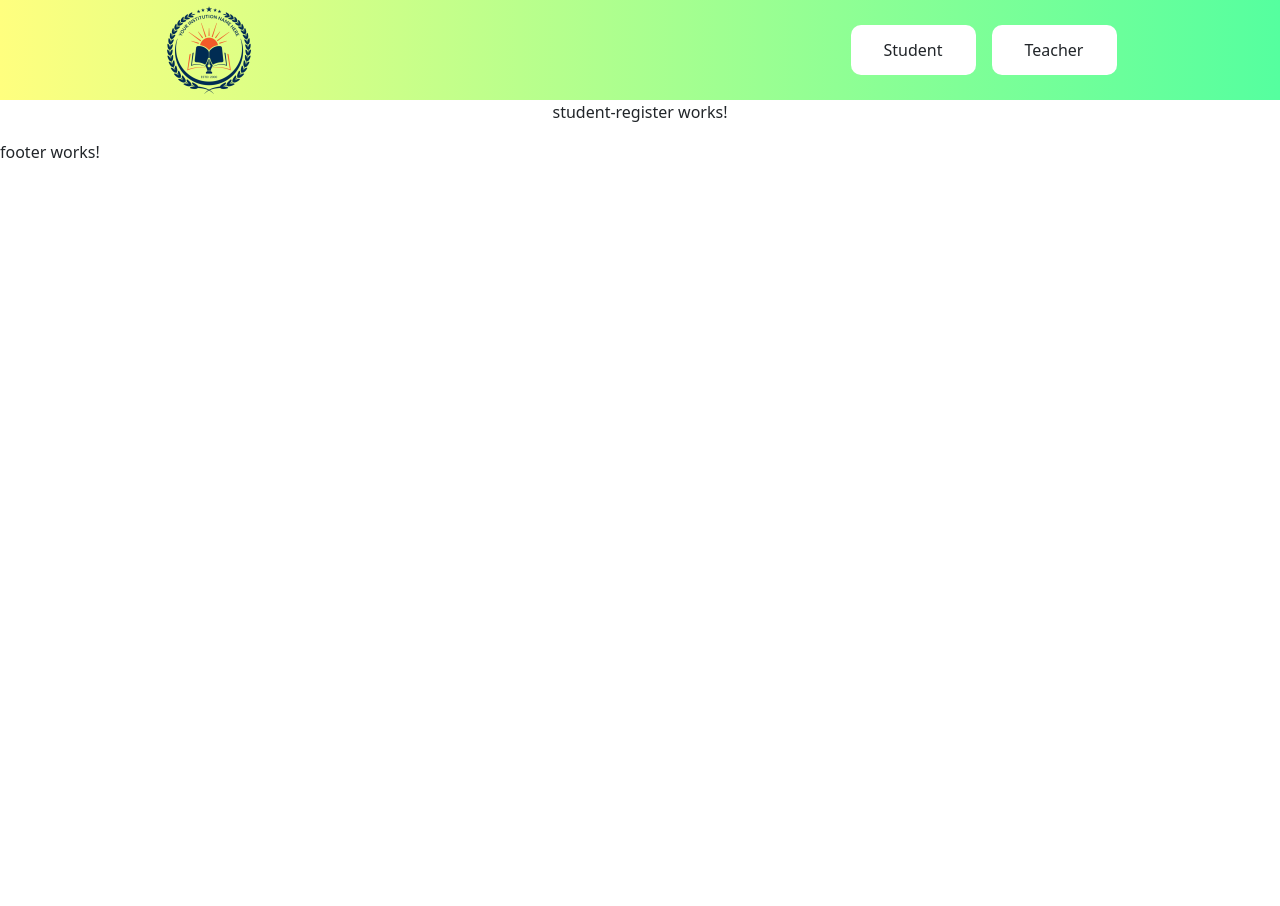
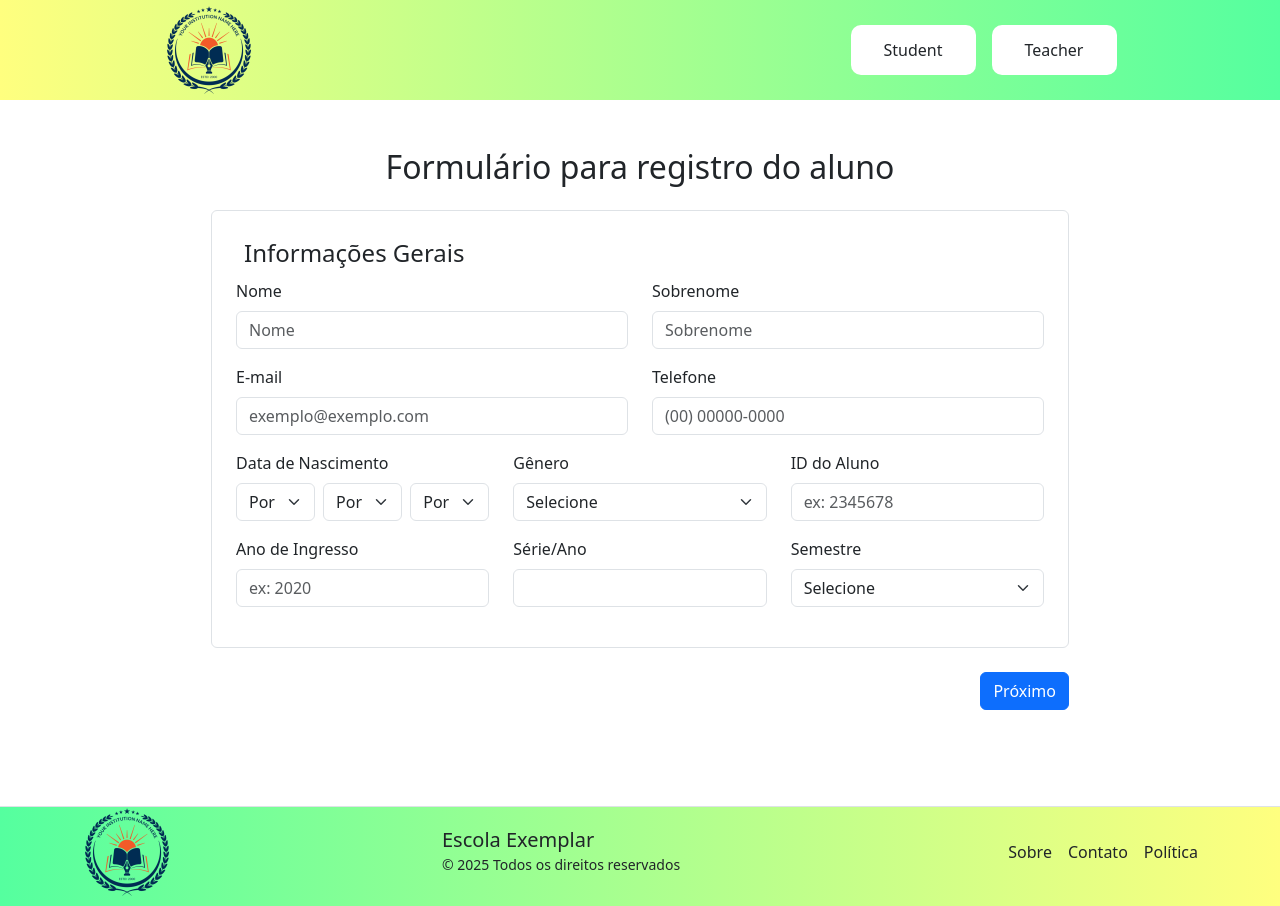
Before and after one commit to MattheausHoffman/School-Registration, an Angular app: page / in a window 1280 px wide. Before the commit the page ends 800 px from the top, so only its background shows below. Built offline with nearby package versions, Linux system fonts and the light colour scheme.

Commit message:
feat: Implement Footer and Student Registration components | update styles and templates

```diff
--- a/angular.json
+++ b/angular.json
@@ -105,5 +105,8 @@
         }
       }
     }
+  },
+  "cli": {
+    "analytics": false
   }
 }
--- a/src/app/components/footer/footer.component.css
+++ b/src/app/components/footer/footer.component.css
@@ -0,0 +1,14 @@
+.container-geral {
+  background: linear-gradient(0.25turn, #55ff9f, #ffff7f);
+  height: 100px;
+}
+
+.logo-container {
+  display: flex;
+  align-items: center;
+}
+
+.logo-container img{
+  max-width: 25%;
+  height: auto;
+}
--- a/src/app/components/footer/footer.component.html
+++ b/src/app/components/footer/footer.component.html
@@ -1 +1,23 @@
-<p>footer works!</p>
+<footer class="container-geral mt-5 border-top">
+  <div
+    class="container d-flex flex-column flex-md-row justify-content-between align-items-center"
+  >
+    <!-- Logo e nome -->
+    <div class="d-flex align-items-center mb-3 mb-md-0">
+      <div class="d-flex logo-container">
+        <img src="school-logo.png" alt="Logo da escola" />
+      </div>
+      <div>
+        <h5 class="mb-0">Escola Exemplar</h5>
+        <small>&copy; {{ currentYear }} Todos os direitos reservados</small>
+      </div>
+    </div>
+
+    <!-- Links institucionais -->
+    <ul class="list-unstyled d-flex gap-3 mb-0">
+      <li><a href="#" class="text-decoration-none text-dark">Sobre</a></li>
+      <li><a href="#" class="text-decoration-none text-dark">Contato</a></li>
+      <li><a href="#" class="text-decoration-none text-dark">Política</a></li>
+    </ul>
+  </div>
+</footer>
--- a/src/app/components/footer/footer.component.ts
+++ b/src/app/components/footer/footer.component.ts
@@ -7,5 +7,5 @@ import { Component } from '@angular/core';
   styleUrl: './footer.component.css'
 })
 export class FooterComponent {
-
+  currentYear: number = new Date().getFullYear();
 }
--- a/src/app/components/student-register/student-register.component.html
+++ b/src/app/components/student-register/student-register.component.html
@@ -1 +1,88 @@
-<p>student-register works!</p>
+<div class="container my-5">
+    <h2 class="text-center mb-4">Formulário para registro do aluno</h2>
+    <form>
+      <fieldset class="border p-4 mb-4 rounded">
+        <legend class="w-auto px-2">Informações Gerais</legend>
+
+        <div class="row mb-3">
+          <div class="col-md-6">
+            <label for="nome" class="form-label">Nome</label>
+            <input type="text" class="form-control" id="nome" placeholder="Nome">
+          </div>
+          <div class="col-md-6">
+            <label for="sobrenome" class="form-label">Sobrenome</label>
+            <input type="text" class="form-control" id="sobrenome" placeholder="Sobrenome">
+          </div>
+        </div>
+
+        <div class="row mb-3">
+          <div class="col-md-6">
+            <label for="email" class="form-label">E-mail</label>
+            <input type="email" class="form-control" id="email" placeholder="exemplo@exemplo.com">
+          </div>
+          <div class="col-md-6">
+            <label for="telefone" class="form-label">Telefone</label>
+            <input type="tel" class="form-control" id="telefone" placeholder="(00) 00000-0000">
+          </div>
+        </div>
+
+        <div class="row mb-3">
+          <div class="col-md-4">
+            <label class="form-label">Data de Nascimento</label>
+            <div class="d-flex gap-2">
+              <select class="form-select">
+                <option>Por favor</option>
+                <option>01</option>
+                <!-- Adicione outros dias -->
+              </select>
+              <select class="form-select">
+                <option>Por favor</option>
+                <option>Janeiro</option>
+                <!-- Adicione outros meses -->
+              </select>
+              <select class="form-select">
+                <option>Por favor</option>
+                <option>2000</option>
+                <!-- Adicione outros anos -->
+              </select>
+            </div>
+          </div>
+          <div class="col-md-4">
+            <label for="genero" class="form-label">Gênero</label>
+            <select class="form-select" id="genero">
+              <option selected>Selecione</option>
+              <option>Masculino</option>
+              <option>Feminino</option>
+              <option>Outro</option>
+            </select>
+          </div>
+          <div class="col-md-4">
+            <label for="idAluno" class="form-label">ID do Aluno</label>
+            <input type="text" class="form-control" id="idAluno" placeholder="ex: 2345678">
+          </div>
+        </div>
+
+        <div class="row mb-3">
+          <div class="col-md-4">
+            <label for="anoIngresso" class="form-label">Ano de Ingresso</label>
+            <input type="text" class="form-control" id="anoIngresso" placeholder="ex: 2020">
+          </div>
+          <div class="col-md-4">
+            <label for="serieAno" class="form-label">Série/Ano</label>
+            <input type="text" class="form-control" id="serieAno">
+          </div>
+          <div class="col-md-4">
+            <label for="semestre" class="form-label">Semestre</label>
+            <select class="form-select" id="semestre">
+              <option selected>Selecione</option>
+              <option>1º Semestre</option>
+              <option>2º Semestre</option>
+            </select>
+          </div>
+        </div>
+      </fieldset>
+
+      <div class="d-flex justify-content-end">
+        <button type="submit" class="btn btn-primary">Próximo</button>
+      </div>
+    </form>
```
